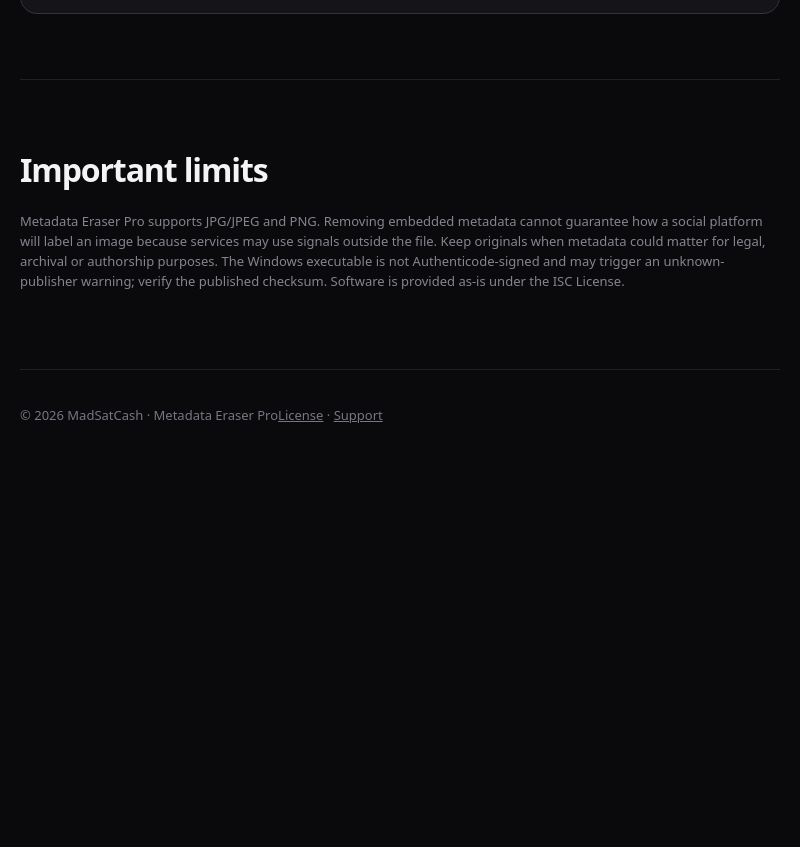
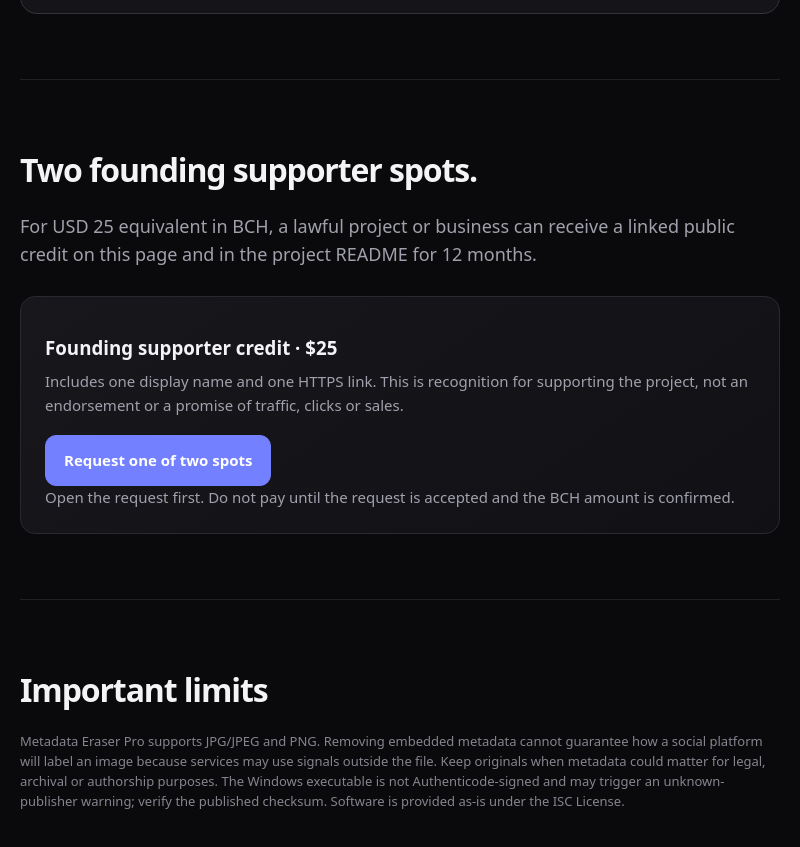
Before and after one commit to MadSatCash/Metadata-Eraser-Pro, an Electron app: page site/index.html in a window 800 px wide. Shown: the part 3151-3998 px from the top of the page. Before the commit the page ends 3631 px from the top, so only its background shows below. Drawn offline with Linux system fonts and the light colour scheme; no server answers.

Commit message:
Add founding supporter offer

```diff
--- a/site/index.html
+++ b/site/index.html
@@ -42,6 +42,8 @@
         <div class="pricebox"><div class="price">$20 <span>USD suggested</span></div><p class="goal">Launch goal: the first $50 in supporter purchases.</p><p class="bch">Current estimate: <strong id="bchAmount">0.075 BCH</strong></p><img class="qr" id="paymentQr" alt="BCH payment QR code" width="180" height="180"><code class="address" id="address">bitcoincash:qr7fra8l42kdarp3d85gzsrt308j9uw97c4ej9za74</code><a class="btn" id="payNow" href="#">Open in BCH wallet</a><button class="btn" id="copyPayment">Copy BCH payment request</button><div class="status" id="copyStatus"></div><a class="btn primary" href="https://github.com/MadSatCash/Metadata-Eraser-Pro/releases/download/v1.1.0/Metadata-Eraser-Pro-v1.1.0-Windows-Portable.exe">Download Windows Portable</a><a class="btn" href="https://github.com/MadSatCash/Metadata-Eraser-Pro/releases/download/v1.1.0/SHA256SUMS.txt">Download SHA-256 checksum</a><p class="fine">Honor-based supporter purchase. BCH transactions are irreversible. Payments are final except where applicable law requires otherwise.</p></div>
       </section>
 
+      <section class="section" id="founding-supporters"><h2>Two founding supporter spots.</h2><p class="lead">For USD 25 equivalent in BCH, a lawful project or business can receive a linked public credit on this page and in the project README for 12 months.</p><div class="card" style="margin-top:28px;max-width:760px"><h3>Founding supporter credit · $25</h3><p>Includes one display name and one HTTPS link. This is recognition for supporting the project, not an endorsement or a promise of traffic, clicks or sales.</p><a class="btn primary" style="margin-top:18px" href="https://github.com/MadSatCash/Metadata-Eraser-Pro/issues/new?template=founding-supporter.yml">Request one of two spots</a><p class="fine">Open the request first. Do not pay until the request is accepted and the BCH amount is confirmed.</p></div></section>
+
       <section class="section"><h2>Important limits</h2><p class="legal">Metadata Eraser Pro supports JPG/JPEG and PNG. Removing embedded metadata cannot guarantee how a social platform will label an image because services may use signals outside the file. Keep originals when metadata could matter for legal, archival or authorship purposes. The Windows executable is not Authenticode-signed and may trigger an unknown-publisher warning; verify the published checksum. Software is provided as-is under the ISC License.</p></section>
     </main>
     <footer class="footer"><span>© 2026 MadSatCash · Metadata Eraser Pro</span><span><a href="https://github.com/MadSatCash/Metadata-Eraser-Pro/blob/main/LICENSE">License</a> · <a href="https://github.com/MadSatCash/Metadata-Eraser-Pro/issues">Support</a></span></footer>
```
Also changed, not shown: .github/ISSUE_TEMPLATE/founding-supporter.yml (added), README.md.
